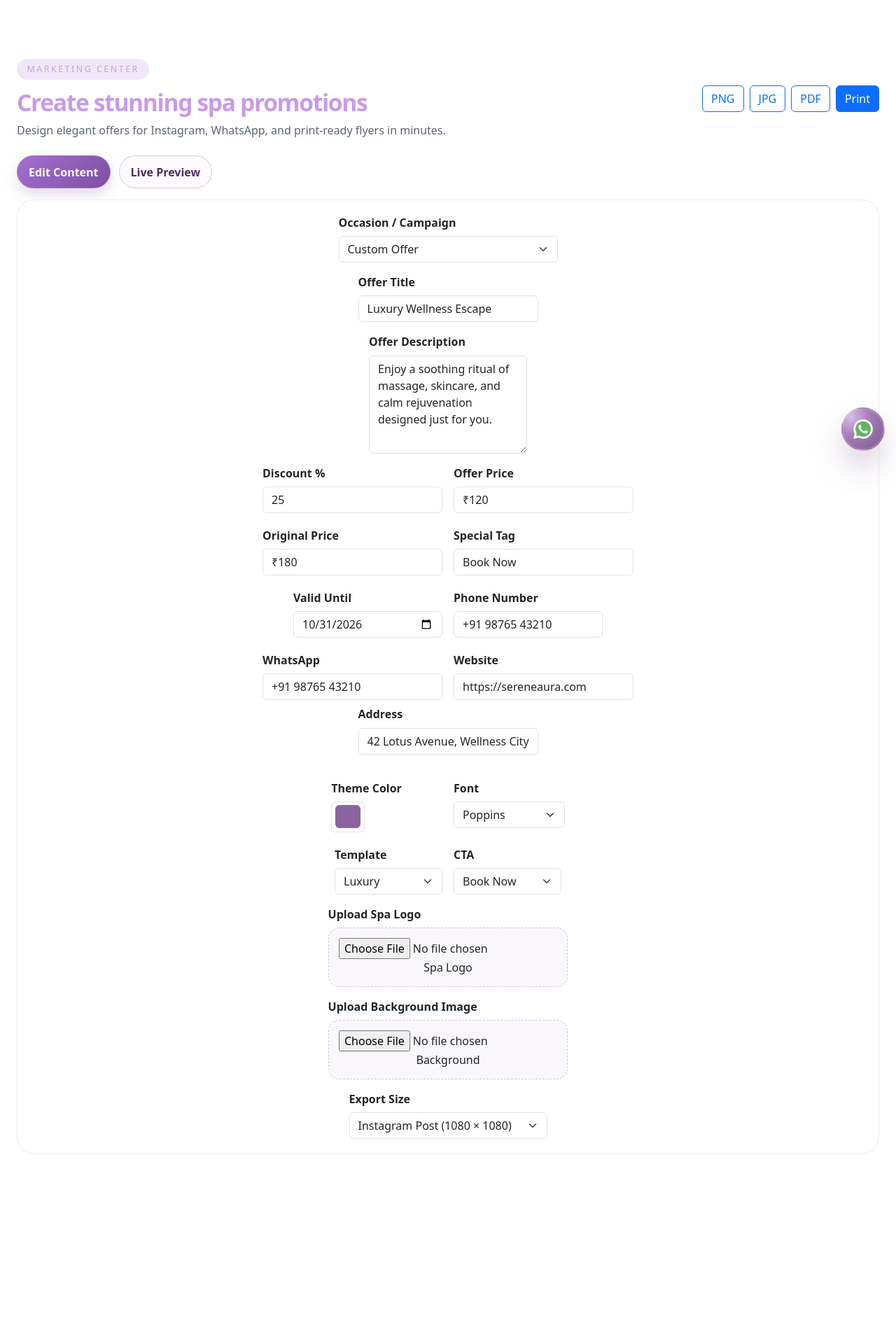
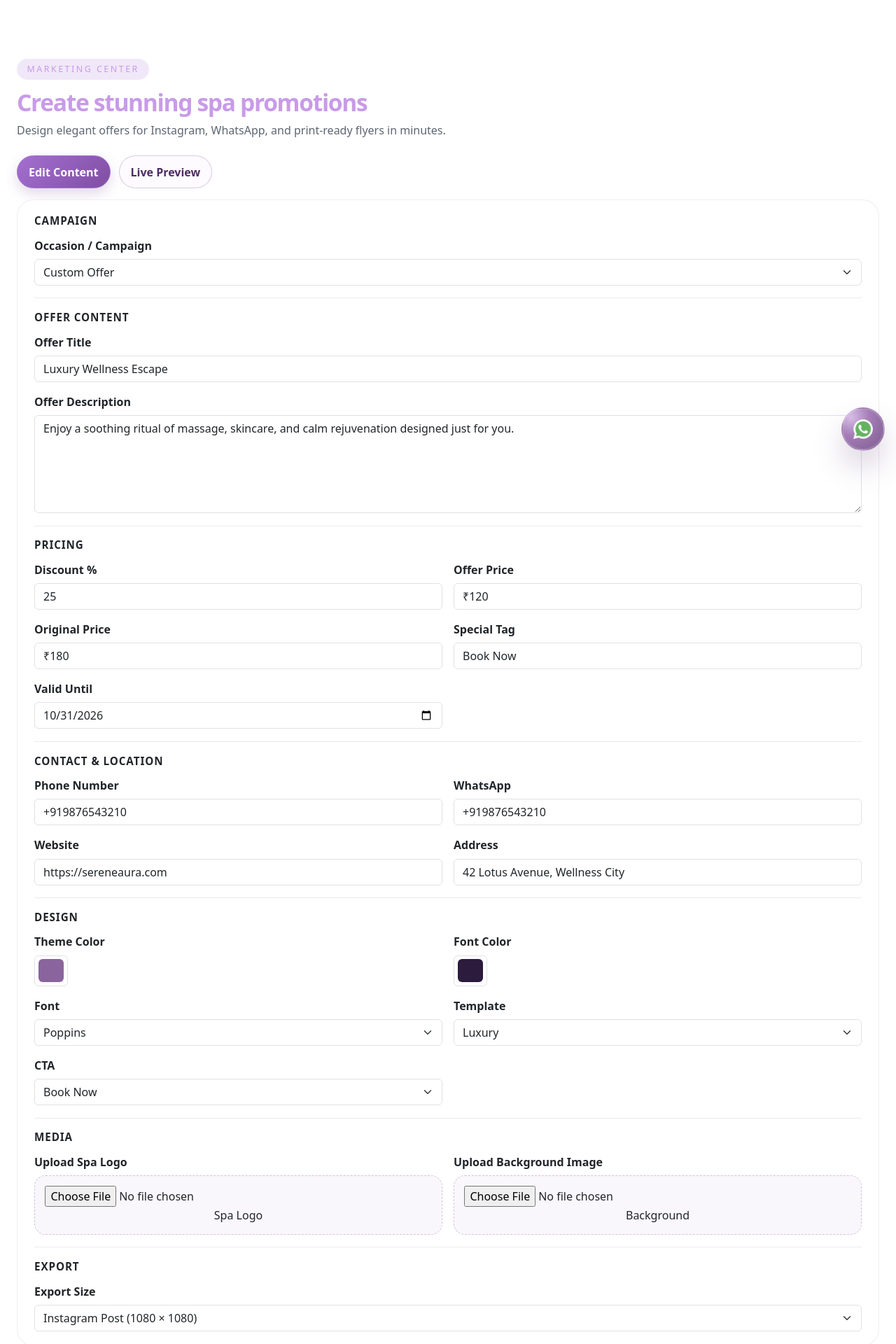
Before and after one commit to meBharathAlwala/BtagInterio, an Angular app: page /marketing-center in a window 1280 px wide. Shown: the part 140-2060 px from the top of the page at 70% size. Before the commit the page ends 1812 px from the top, so only its background shows below. Built offline with nearby package versions, Linux system fonts and the light colour scheme.

Commit message:
alignment on lmarketing center

```diff
--- a/src/app/admin/admin.html
+++ b/src/app/admin/admin.html
@@ -5,7 +5,6 @@
         <div class="admin-card">
           <div class="admin-header">
             <span class="section-label">Admin Access</span>
-            <p class="section-copy mb-0">Use the credentials you requested to access the admin area.</p>
           </div>
 
           <div *ngIf="!isLoggedIn" class="login-form">
@@ -22,7 +21,6 @@
           </div>
 
           <div *ngIf="isLoggedIn" class="dashboard">
-            <div class="alert alert-success">Welcome back, admin.</div>
             <div class="mt-4">
               <app-marketing-center></app-marketing-center>
             </div>
--- a/src/app/marketing-center/marketing-center.css
+++ b/src/app/marketing-center/marketing-center.css
@@ -8,6 +8,53 @@
   gap: 0.75rem;
   flex-wrap: wrap;
   margin-bottom: 1rem;
+}
+
+.export-actions {
+  align-items: center;
+}
+
+.export-btn {
+  display: inline-flex;
+  align-items: center;
+  gap: 0.4rem;
+  border: 1px solid rgba(138, 101, 157, 0.32);
+  background: #ffffff;
+  color: #4d2d63;
+  padding: 0.6rem 1.1rem;
+  border-radius: 999px;
+  font-weight: 700;
+  font-size: 0.9rem;
+  box-shadow: 0 4px 12px rgba(138, 101, 157, 0.1);
+  transition: all 0.2s ease;
+}
+
+.export-btn-icon {
+  font-size: 1rem;
+  line-height: 1;
+}
+
+.export-btn:hover {
+  background: #fdfbff;
+  border-color: #a46fd0;
+  box-shadow: 0 8px 18px rgba(138, 101, 157, 0.2);
+  transform: translateY(-1px);
+}
+
+.export-btn:active {
+  transform: translateY(0);
+}
+
+.export-btn-primary {
+  background: linear-gradient(135deg, #a46fd0 0%, #7f4ea2 100%);
+  color: #ffffff;
+  border-color: #7f4ea2;
+  box-shadow: 0 8px 18px rgba(138, 101, 157, 0.24);
+}
+
+.export-btn-primary:hover {
+  background: linear-gradient(135deg, #b17fdb 0%, #8a58ad 100%);
+  border-color: #8a58ad;
 }
 
 .tab-btn {
@@ -46,7 +93,34 @@
   display: flex;
   flex-direction: column;
   justify-content: flex-start;
+  align-items: stretch;
+}
+
+.preview-card {
   align-items: center;
+}
+
+.form-section {
+  padding: 1.1rem 0;
+  border-bottom: 1px solid rgba(138, 101, 157, 0.14);
+}
+
+.form-section:first-child {
+  padding-top: 0;
+}
+
+.form-section.form-section-last {
+  border-bottom: none;
+  padding-bottom: 0;
+}
+
+.form-section-title {
+  margin: 0 0 0.9rem;
+  font-size: 0.95rem;
+  font-weight: 800;
+  letter-spacing: 0.06em;
+  text-transform: uppercase;
+  color: var(--theme-primary);
 }
 
 .preview-toolbar {
@@ -59,10 +133,16 @@
   color: var(--theme-primary);
 }
 
+.preview-toolbar-title {
+  font-weight: 800;
+  font-size: 1.25rem;
+}
+
 .poster-scale-outer {
   width: 100%;
   display: flex;
   justify-content: center;
+  align-items: flex-start;
   overflow: hidden;
 }
 
@@ -205,11 +285,11 @@
 
 .poster-name {
   font-weight: 800;
-  font-size: 1rem;
+  font-size: 1.6rem;
 }
 
 .poster-subtitle {
-  font-size: 0.82rem;
+  font-size: 1.15rem;
   opacity: 0.8;
 }
 
--- a/src/app/marketing-center/marketing-center.html
+++ b/src/app/marketing-center/marketing-center.html
@@ -6,11 +6,16 @@
         <h1 class="section-title mb-2">Create stunning spa promotions</h1>
         <p class="section-copy mb-0">Design elegant offers for Instagram, WhatsApp, and print-ready flyers in minutes.</p>
       </div>
-      <div class="d-flex gap-2 flex-wrap">
-        <button class="btn btn-outline-primary" (click)="downloadPoster('png')">PNG</button>
-        <button class="btn btn-outline-primary" (click)="downloadPoster('jpg')">JPG</button>
-        <button class="btn btn-outline-primary" (click)="downloadPoster('pdf')">PDF</button>
-        <button class="btn btn-primary" (click)="printPoster()">Print</button>
+      <div class="d-flex gap-2 flex-wrap export-actions" *ngIf="activeTab === 'preview'">
+        <button class="export-btn" (click)="downloadPoster('png')">
+          <span class="export-btn-icon">🖼️</span>PNG
+        </button>
+        <button class="export-btn" (click)="downloadPoster('jpg')">
+          <span class="export-btn-icon">🖼️</span>JPG
+        </button>
+        <button class="export-btn" (click)="downloadPoster('pdf')">
+          <span class="export-btn-icon">📄</span>PDF
+        </button>
       </div>
     </div>
 
@@ -22,7 +27,9 @@
     <div class="row g-4">
       <div class="col-12" *ngIf="activeTab === 'editor'">
         <div class="editor-card">
-          <div class="mb-3">
+          <div class="form-section">
+            <h2 class="form-section-title">Campaign</h2>
+            <div class="mb-0">
               <label class="form-label">Occasion / Campaign</label>
               <select class="form-select" [ngModel]="occasionId" (ngModelChange)="applyOccasion($event)">
                 <ng-container *ngFor="let category of occasionCategories">
@@ -32,17 +39,22 @@
                 </ng-container>
               </select>
             </div>
+          </div>
 
+          <div class="form-section">
+            <h2 class="form-section-title">Offer Content</h2>
             <div class="mb-3">
               <label class="form-label">Offer Title</label>
               <input class="form-control" [(ngModel)]="title" placeholder="Luxury Wellness Escape" />
             </div>
-
-          <div class="mb-3">
+            <div class="mb-0">
               <label class="form-label">Offer Description</label>
               <textarea class="form-control offer-description" rows="5" [(ngModel)]="description"></textarea>
             </div>
+          </div>
 
+          <div class="form-section">
+            <h2 class="form-section-title">Pricing</h2>
             <div class="row g-3">
               <div class="col-md-6">
                 <label class="form-label">Discount %</label>
@@ -52,9 +64,6 @@
                 <label class="form-label">Offer Price</label>
                 <input class="form-control" [(ngModel)]="offerPrice" />
               </div>
-          </div>
-
-          <div class="row g-3 mt-1">
               <div class="col-md-6">
                 <label class="form-label">Original Price</label>
                 <input class="form-control" [(ngModel)]="originalPrice" />
@@ -63,20 +72,20 @@
                 <label class="form-label">Special Tag</label>
                 <input class="form-control" [(ngModel)]="cta" />
               </div>
-          </div>
-
-          <div class="row g-3 mt-1">
               <div class="col-md-6">
                 <label class="form-label">Valid Until</label>
                 <input type="date" class="form-control" [(ngModel)]="validUntil" />
               </div>
+            </div>
+          </div>
+
+          <div class="form-section">
+            <h2 class="form-section-title">Contact &amp; Location</h2>
+            <div class="row g-3">
               <div class="col-md-6">
                 <label class="form-label">Phone Number</label>
                 <input class="form-control" [(ngModel)]="phone" />
               </div>
-          </div>
-
-          <div class="row g-3 mt-1">
               <div class="col-md-6">
                 <label class="form-label">WhatsApp</label>
                 <input class="form-control" [(ngModel)]="whatsapp" />
@@ -85,17 +94,23 @@
                 <label class="form-label">Website</label>
                 <input class="form-control" [(ngModel)]="website" />
               </div>
-          </div>
-
-          <div class="mb-3 mt-2">
+              <div class="col-md-6">
                 <label class="form-label">Address</label>
                 <input class="form-control" [(ngModel)]="address" />
               </div>
+            </div>
+          </div>
 
-          <div class="row g-3 mt-1">
+          <div class="form-section">
+            <h2 class="form-section-title">Design</h2>
+            <div class="row g-3">
               <div class="col-md-6">
                 <label class="form-label">Theme Color</label>
                 <input type="color" class="form-control form-control-color" [(ngModel)]="themeColor" />
+              </div>
+              <div class="col-md-6">
+                <label class="form-label">Font Color</label>
+                <input type="color" class="form-control form-control-color" [(ngModel)]="fontColor" />
               </div>
               <div class="col-md-6">
                 <label class="form-label">Font</label>
@@ -103,9 +118,6 @@
                   <option *ngFor="let font of fonts" [value]="font">{{ font }}</option>
                 </select>
               </div>
-          </div>
-
-          <div class="row g-3 mt-1">
               <div class="col-md-6">
                 <label class="form-label">Template</label>
                 <select class="form-select" [(ngModel)]="templateId">
@@ -121,24 +133,31 @@
                 </select>
               </div>
             </div>
+          </div>
 
-          <div class="mt-3">
+          <div class="form-section">
+            <h2 class="form-section-title">Media</h2>
+            <div class="row g-3">
+              <div class="col-md-6">
                 <label class="form-label">Upload Spa Logo</label>
                 <div class="dropzone" (dragover)="allowDrop($event)" (drop)="onDrop($event, 'logo')">
                   <input type="file" accept="image/*" (change)="onLogoUpload($event)" />
                   <span>{{ logoFileName }}</span>
                 </div>
               </div>
-
-          <div class="mt-3">
+              <div class="col-md-6">
                 <label class="form-label">Upload Background Image</label>
                 <div class="dropzone" (dragover)="allowDrop($event)" (drop)="onDrop($event, 'background')">
                   <input type="file" accept="image/*" (change)="onBackgroundUpload($event)" />
                   <span>{{ backgroundFileName }}</span>
                 </div>
               </div>
+            </div>
+          </div>
 
-          <div class="mt-3">
+          <div class="form-section form-section-last">
+            <h2 class="form-section-title">Export</h2>
+            <div class="mb-0">
               <label class="form-label">Export Size</label>
               <select class="form-select" [ngModel]="exportTarget" (ngModelChange)="onExportTargetChange($event)">
                 <option value="instagram">Instagram Post (1080 × 1080)</option>
@@ -148,16 +167,17 @@
             </div>
           </div>
         </div>
+      </div>
 
       <div class="col-12" *ngIf="activeTab === 'preview'">
         <div class="preview-card">
           <div class="preview-toolbar">
-            <span>Live Preview</span>
+            <span class="preview-toolbar-title">Live Preview</span>
             <span>{{ exportTarget === 'instagram' ? 'Instagram Post' : exportTarget === 'status' ? 'WhatsApp Status' : 'A4 Flyer' }}</span>
           </div>
 
-          <div class="poster-scale-outer" #posterScaleOuter [style.height.px]="frameActualHeight * previewScale">
-          <div class="poster-frame" #posterCanvas [style.width.px]="frameWidthPx" [style.minHeight.px]="frameMinHeightPx" [style.transform]="'scale(' + previewScale + ')'" [ngStyle]="{ fontFamily: fontFamily }">
+          <div class="poster-scale-outer" #posterScaleOuter [style.height.px]="frameActualHeight() * previewScale()">
+          <div class="poster-frame" #posterCanvas [style.width.px]="frameWidthPx" [style.minHeight.px]="frameMinHeightPx" [style.transform]="'scale(' + previewScale() + ')'" [ngStyle]="{ fontFamily: fontFamily }">
             <div class="poster-surface" [ngStyle]="{ background: selectedTemplate.background, color: themeColor }">
               <div class="poster-accent accent-left"></div>
               <div class="poster-accent accent-right"></div>
@@ -169,20 +189,20 @@
                       <img [src]="logoPreview" alt="Spa logo" />
                     </div>
                     <ng-template #defaultLogo>
-                      <div class="poster-logo placeholder">SA</div>
+                      <div class="poster-logo placeholder">{{ brandInitials }}</div>
                     </ng-template>
-                    <div>
-                      <div class="poster-name">Serene Aura</div>
-                      <div class="poster-subtitle">Wellness Spa</div>
+                    <div [ngStyle]="{ color: fontColor }">
+                      <div class="poster-name">{{ brandShortName }}</div>
+                      <div class="poster-subtitle">{{ brandSubtitle }}</div>
                     </div>
                   </div>
                   <div class="poster-badge" [ngStyle]="{ background: themeColor, color: '#fff' }">{{ formattedDiscount }}</div>
                 </div>
 
-                <div class="poster-body">
+                <div class="poster-body" [ngStyle]="{ color: fontColor }">
                   <div class="poster-eyebrow" [ngStyle]="{ color: themeColor }">{{ cta }}</div>
-                  <h2>{{ previewTitle }}</h2>
-                  <p>{{ previewDescription }}</p>
+                  <h2 [ngStyle]="{ color: fontColor }">{{ previewTitle }}</h2>
+                  <p [ngStyle]="{ color: fontColor }">{{ previewDescription }}</p>
                   <div class="price-card" [ngStyle]="{ borderColor: themeColor, boxShadow: '0 12px 24px rgba(138, 101, 157, 0.14)' }">
                     <div class="price-main">
                       <span class="price-label">Special Offer</span>
@@ -190,7 +210,7 @@
                     </div>
                     <div class="price-detail">Original: {{ originalPrice }}</div>
                   </div>
-                  <div class="meta-block">
+                  <div class="meta-block" [ngStyle]="{ color: fontColor }">
                     <div>Valid until: {{ validUntil }}</div>
                     <div>Call: {{ phone }}</div>
                     <div>WhatsApp: {{ whatsapp }}</div>
@@ -203,7 +223,7 @@
                     <img [src]="'https://api.qrserver.com/v1/create-qr-code/?size=140x140&data=' + qrValue" alt="QR Code" />
                   </div>
                   <div class="footer-copy">
-                    <div class="address">{{ address }}</div>
+                    <div class="address" [ngStyle]="{ color: fontColor }">{{ address }}</div>
                     <button class="cta-btn" [ngStyle]="{ background: themeColor, color: '#fff' }">{{ cta }}</button>
                   </div>
                 </div>
--- a/src/app/marketing-center/marketing-center.ts
+++ b/src/app/marketing-center/marketing-center.ts
@@ -1,6 +1,7 @@
-import { ChangeDetectorRef, Component, ElementRef, OnDestroy, ViewChild } from '@angular/core';
+import { Component, ElementRef, Inject, OnDestroy, ViewChild, signal } from '@angular/core';
 import { CommonModule } from '@angular/common';
 import { FormsModule } from '@angular/forms';
+import { CLIENT_CONFIG, ClientConfig } from '../client.config';
 
 interface TemplateOption {
   id: string;
@@ -33,8 +34,8 @@ export class MarketingCenter implements OnDestroy {
   @ViewChild('posterCanvas', { static: false }) posterCanvas!: ElementRef<HTMLDivElement>;
 
   private resizeObserver?: ResizeObserver;
-  previewScale = 1;
-  frameActualHeight = 0;
+  previewScale = signal(1);
+  frameActualHeight = signal(0);
 
   @ViewChild('posterScaleOuter')
   set posterScaleOuterRef(ref: ElementRef<HTMLDivElement> | undefined) {
@@ -47,7 +48,28 @@ export class MarketingCenter implements OnDestroy {
     Promise.resolve().then(() => this.updatePreviewScale());
   }
 
-  constructor(private cdr: ChangeDetectorRef) {}
+  constructor(@Inject(CLIENT_CONFIG) protected readonly clientConfig: ClientConfig) {
+    this.phone = this.clientConfig.contact.phoneIntl;
+    this.whatsapp = `+${this.clientConfig.contact.whatsappNumber}`;
+  }
+
+  get brandShortName(): string {
+    return this.clientConfig.shortName;
+  }
+
+  get brandSubtitle(): string {
+    return this.clientConfig.name.replace(this.clientConfig.shortName, '').trim() || this.clientConfig.shortName;
+  }
+
+  get brandInitials(): string {
+    return this.clientConfig.shortName
+      .split(/\s+/)
+      .filter(Boolean)
+      .map((word) => word[0])
+      .join('')
+      .slice(0, 2)
+      .toUpperCase();
+  }
 
   ngOnDestroy(): void {
     this.resizeObserver?.disconnect();
@@ -71,10 +93,9 @@ export class MarketingCenter implements OnDestroy {
     this.resizeObserver?.observe(frame);
     const scale = Math.min(1, availableWidth / this.frameWidthPx);
     const actualHeight = frame.offsetHeight || this.frameMinHeightPx;
-    if (scale !== this.previewScale || actualHeight !== this.frameActualHeight) {
-      this.previewScale = scale;
-      this.frameActualHeight = actualHeight;
-      this.cdr.markForCheck();
+    if (scale !== this.previewScale() || actualHeight !== this.frameActualHeight()) {
+      this.previewScale.set(scale);
+      this.frameActualHeight.set(actualHeight);
     }
   }
 
@@ -84,13 +105,14 @@ export class MarketingCenter implements OnDestroy {
   originalPrice = '₹180';
   offerPrice = '₹120';
   validUntil = '2026-10-31';
-  phone = '+91 98765 43210';
-  whatsapp = '+91 98765 43210';
+  phone: string;
+  whatsapp: string;
   website = 'https://sereneaura.com';
   address = '42 Lotus Avenue, Wellness City';
   cta = 'Book Now';
   templateId = 'luxury';
   themeColor = '#8A659D';
+  fontColor = '#2c1b3d';
   fontFamily = 'Poppins';
   logoFileName = 'Spa Logo';
   backgroundFileName = 'Background';
```
Lines whose indentation alone changed are shown as unchanged.
